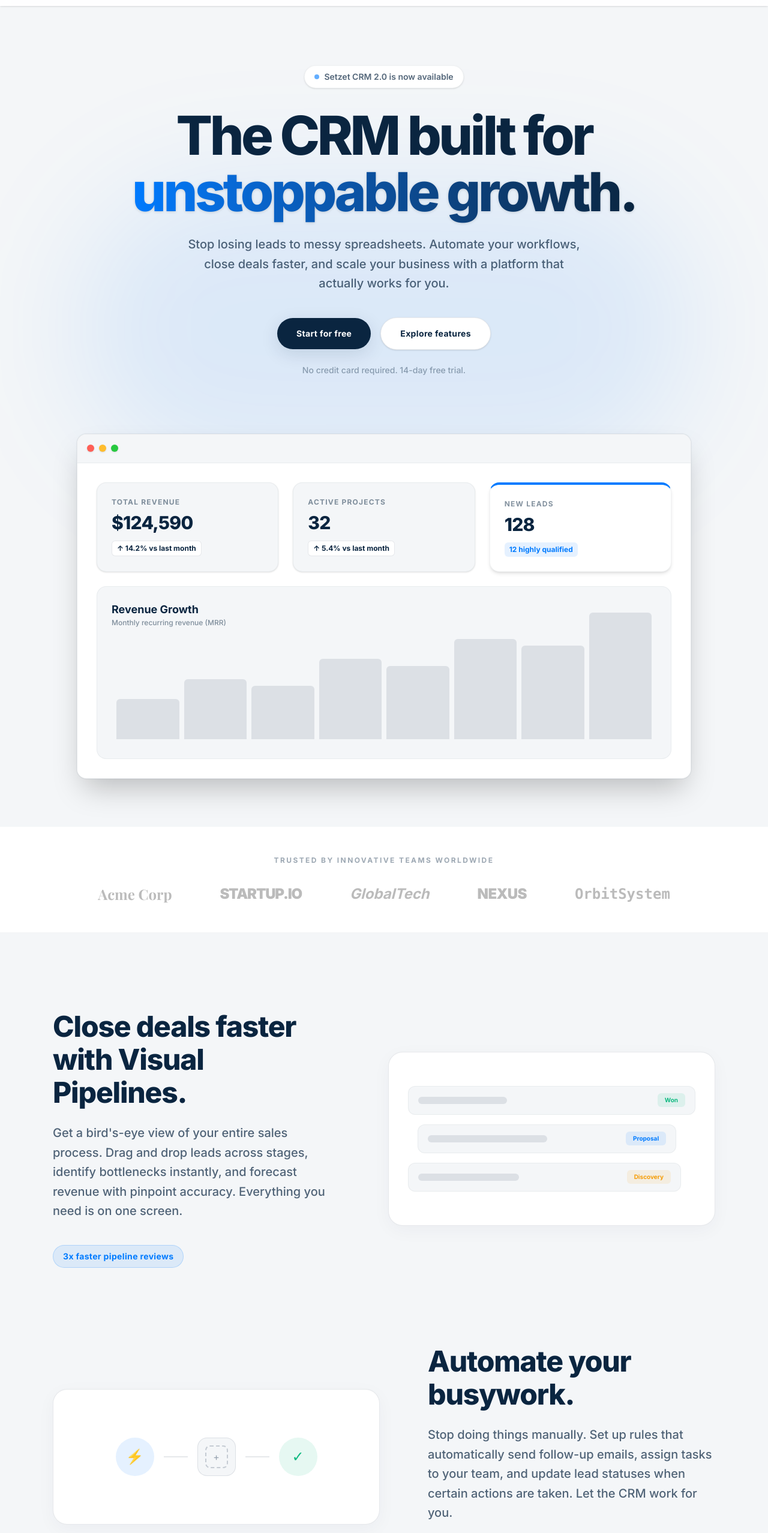
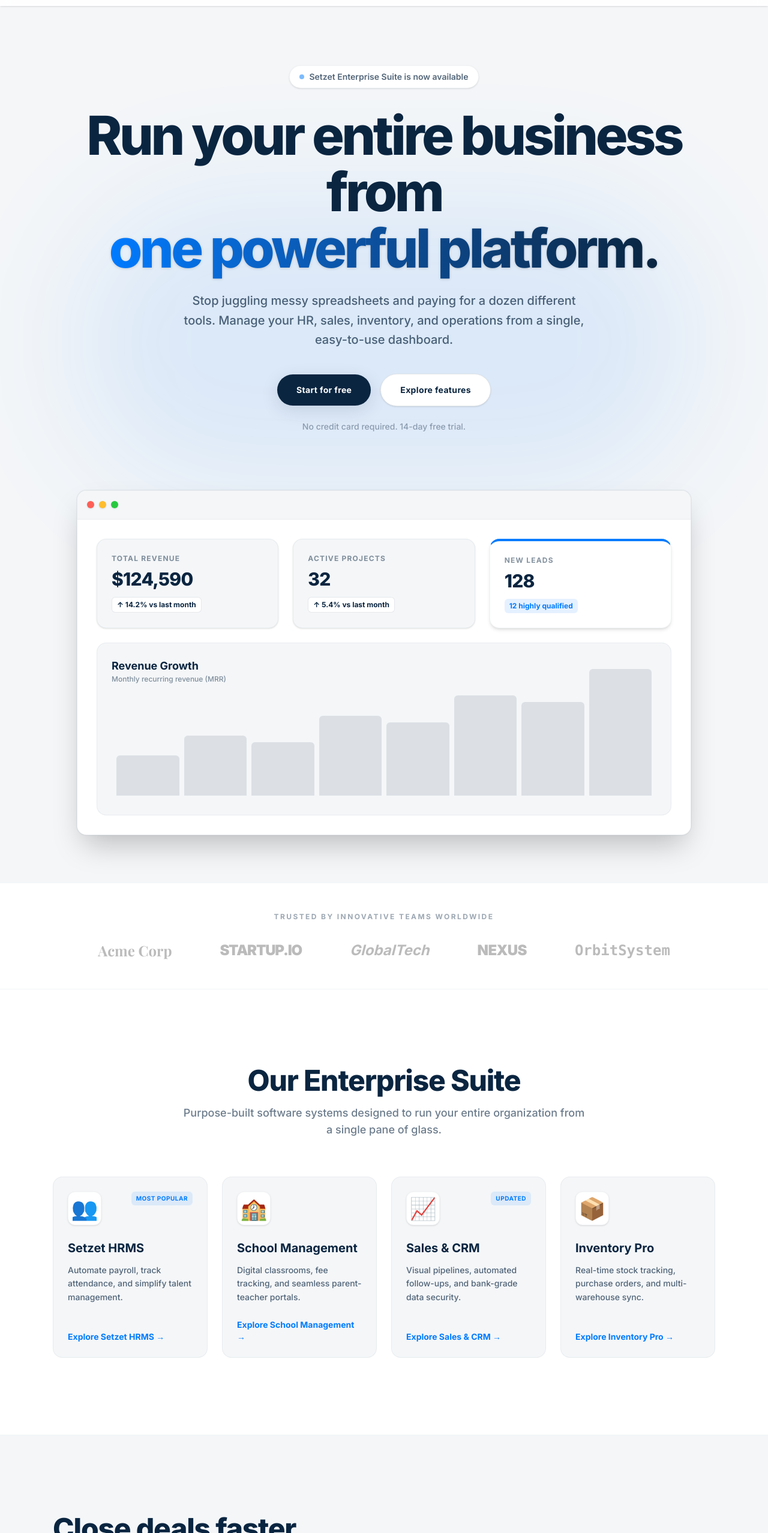
Before and after one commit to wasimfaiz/agency-website-2, a Next.js app: page /product in a window 1280 px wide. Shown: the part 51-2606 px from the top of the page at 60% size. Built offline with nearby package versions, Linux system fonts and the light colour scheme; a web font is replaced by a local one.

Commit message:
changed conent in product page heading

```diff
--- a/src/app/product/page.tsx
+++ b/src/app/product/page.tsx
@@ -21,7 +21,7 @@ function HeroSection() {
           className="inline-flex items-center gap-2 px-4 py-2 rounded-full bg-white shadow-sm text-sm font-semibold text-[#0A2540]/70 mb-8 border border-[#0A2540]/5"
         >
           <span className="w-2 h-2 rounded-full bg-[#007BFF] animate-pulse" />
-          Setzet CRM 2.0 is now available
+          Setzet Enterprise Suite is now available
         </motion.div>
 
         <motion.h1
@@ -30,9 +30,9 @@ function HeroSection() {
           transition={{ duration: 0.8, delay: 0.1, ease: [0.16, 1, 0.3, 1] }}
           className="text-[clamp(3rem,7vw,6.5rem)] font-extrabold leading-[1.05] tracking-tighter text-[#0A2540]"
         >
-          The CRM built for <br />
+          Run your entire business from <br />
           <span className="text-transparent bg-clip-text bg-gradient-to-r from-[#007BFF] to-[#0A2540] drop-shadow-sm">
-            unstoppable growth.
+            one powerful platform.
           </span>
         </motion.h1>
 
@@ -42,7 +42,7 @@ function HeroSection() {
           transition={{ duration: 0.8, delay: 0.2, ease: [0.16, 1, 0.3, 1] }}
           className="mx-auto mt-6 max-w-2xl text-lg text-[#0A2540]/70 md:text-xl font-medium leading-relaxed"
         >
-          Stop losing leads to messy spreadsheets. Automate your workflows, close deals faster, and scale your business with a platform that actually works for you.
+          Stop juggling messy spreadsheets and paying for a dozen different tools. Manage your HR, sales, inventory, and operations from a single, easy-to-use dashboard.
         </motion.p>
 
         <motion.div
@@ -143,8 +143,8 @@ function FeatureListSection() {
       imageAlign: "right",
     },
     {
-      title: "Automate your busywork.",
-      desc: "Stop doing things manually. Set up rules that automatically send follow-up emails, assign tasks to your team, and update lead statuses when certain actions are taken. Let the CRM work for you.",
+      title: "Automate your operational busywork.",
+      desc: "Stop doing things manually. Set up rules that automatically send HR updates, invoice school fees, or update CRM lead statuses when actions are taken. Let the software work for you.",
       metrics: "Save 15+ hours a week",
       imageAlign: "left",
     },
@@ -294,7 +294,7 @@ function BottomCta() {
              Convert higher. <br/> Grow faster.
           </h2>
           <p className="text-xl text-[#0A2540]/70 font-medium mb-12 max-w-2xl mx-auto">
-             Join thousands of modern teams scaling their revenue predictably with Setzet CRM.
+             Join thousands of modern teams scaling their business predictably with the Setzet Enterprise Suite.
           </p>
           <div className="flex flex-col sm:flex-row justify-center gap-4">
              <Link href="#contact" className="px-10 py-5 bg-[#007BFF] text-white rounded-full font-bold text-lg hover:scale-105 hover:bg-[#0056b3] transition-all shadow-[0_8px_20px_rgba(0,123,255,0.3)]">
@@ -309,12 +309,48 @@ function BottomCta() {
   );
 }
 
+function ProductSuiteSection() {
+  const products = [
+    { name: "Setzet HRMS", desc: "Automate payroll, track attendance, and simplify talent management.", icon: "👥", badge: "Most Popular" },
+    { name: "School Management", desc: "Digital classrooms, fee tracking, and seamless parent-teacher portals.", icon: "🏫" },
+    { name: "Sales & CRM", desc: "Visual pipelines, automated follow-ups, and bank-grade data security.", icon: "📈", badge: "Updated" },
+    { name: "Inventory Pro", desc: "Real-time stock tracking, purchase orders, and multi-warehouse sync.", icon: "📦" }
+  ];
+
+  return (
+    <section className="py-32 bg-white relative z-10 border-b border-[#0A2540]/5">
+       <div className="max-w-6xl mx-auto px-6">
+          <div className="text-center mb-16">
+             <h2 className="text-3xl md:text-5xl font-extrabold text-[#0A2540] mb-4 tracking-tight">Our Enterprise Suite</h2>
+             <p className="text-lg text-[#0A2540]/60 max-w-2xl mx-auto font-medium">Purpose-built software systems designed to run your entire organization from a single pane of glass.</p>
+          </div>
+          <div className="grid grid-cols-1 md:grid-cols-2 lg:grid-cols-4 gap-6">
+             {products.map((p, i) => (
+                <div key={i} className="bg-[#F4F6F8] rounded-2xl p-6 border border-[#0A2540]/5 hover:border-[#007BFF]/30 hover:shadow-[0_8px_30px_rgba(10,37,64,0.08)] hover:-translate-y-1 transition-all group flex flex-col">
+                   <div className="flex justify-between items-start mb-6">
+                      <div className="text-4xl bg-white w-14 h-14 flex items-center justify-center rounded-xl shadow-sm border border-[#0A2540]/5 group-hover:scale-110 transition-transform">{p.icon}</div>
+                      {p.badge && <span className="text-[10px] font-bold uppercase tracking-wider bg-[#007BFF]/10 text-[#007BFF] px-2 py-1 rounded-md">{p.badge}</span>}
+                   </div>
+                   <h3 className="text-xl font-bold text-[#0A2540] mb-3">{p.name}</h3>
+                   <p className="text-[#0A2540]/70 text-sm font-medium leading-relaxed flex-1">{p.desc}</p>
+                   <Link href="#contact" className="inline-flex items-center gap-2 mt-6 text-[#007BFF] font-bold text-sm hover:underline">
+                      Explore {p.name} →
+                   </Link>
+                </div>
+             ))}
+          </div>
+       </div>
+    </section>
+  );
+}
+
 export default function ProductShowcase() {
   return (
     <main className="bg-[#FCFCFC] min-h-screen text-[#0A2540] selection:bg-[#007BFF]/20 selection:text-[#0A2540] font-sans">
       <Navbar forceDarkAtTop />
       <HeroSection />
       <SocialProof />
+      <ProductSuiteSection />
       <FeatureListSection />
       <BentoFeatures />
       <BottomCta />
```
